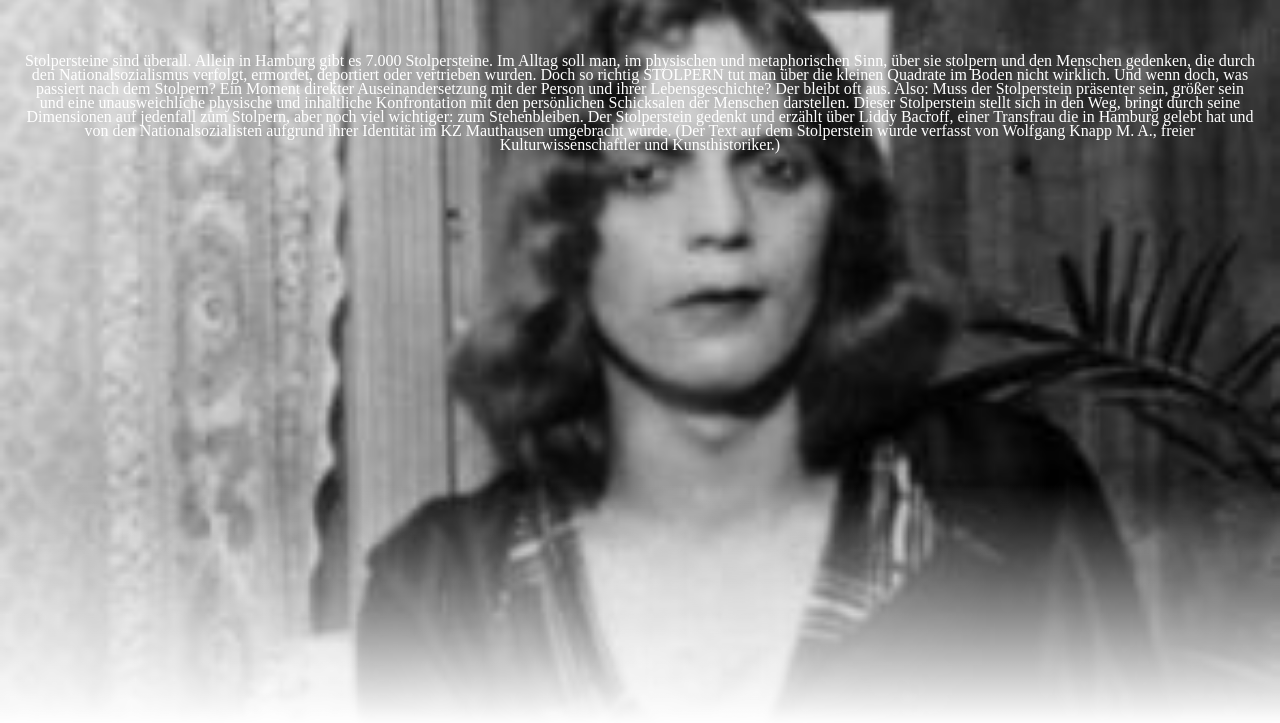
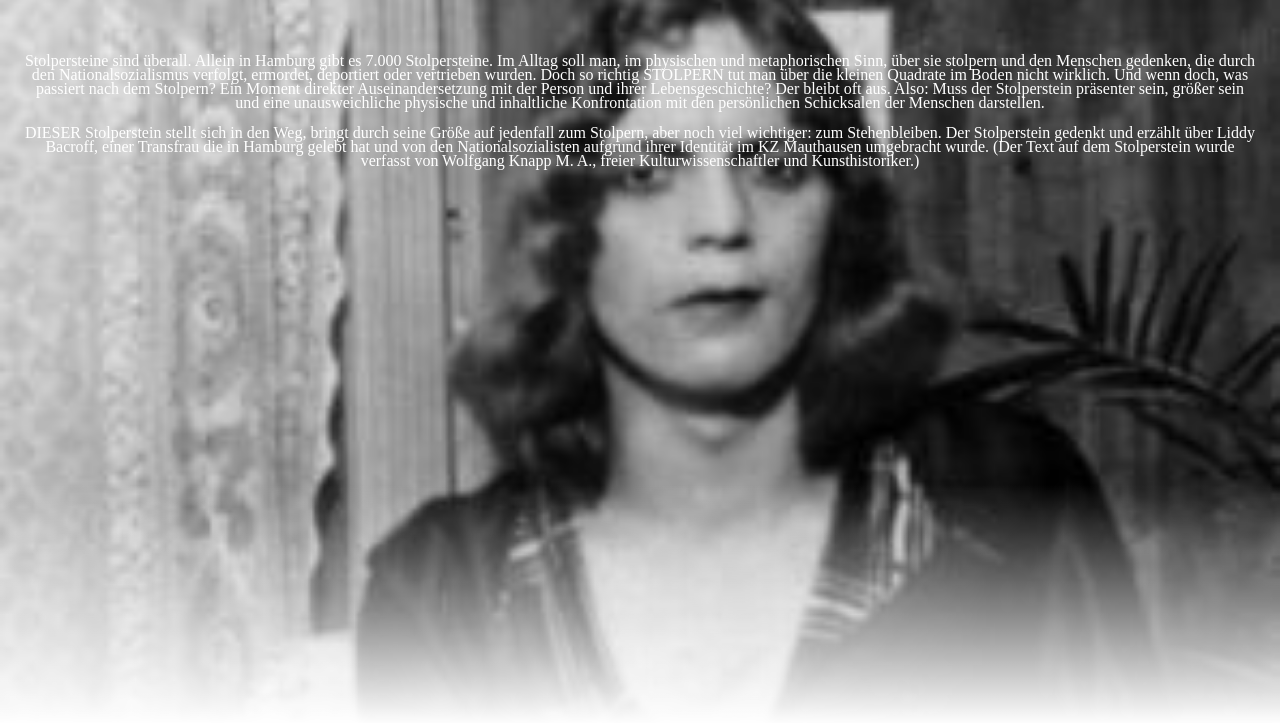
Before and after one commit to annikaluna-byte/Liddy_Bacroff, a plain HTML site: page index.html in a window 1280 px wide. Shown: the part 75-798 px from the top of the page. Drawn offline with nearby package versions, Linux system fonts and the light colour scheme; a web font is replaced by a local one.

Commit message:
Add files via upload

```diff
--- a/index.html
+++ b/index.html
@@ -51,7 +51,7 @@
   max-width: 100vw;
   text-align: center;
   box-sizing: border-box; /* Ensures padding doesn't affect width */
-  margin-bottom: 22px;
+  margin-bottom: -50px;
     background-color: transparent;
     color: white;
       }
@@ -82,9 +82,11 @@
                 scale="1.1 1.1 1.1">
   </model-viewer>
 <div class="text-box">
-  <span style="font-size:0.5em;">Stolpersteine sind überall. Allein in Hamburg gibt es 7.000 Stolpersteine. Im Alltag soll man, im physischen und metaphorischen Sinn, über sie stolpern und den Menschen gedenken, die durch den Nationalsozialismus verfolgt, ermordet, deportiert oder vertrieben wurden. Doch so richtig STOLPERN tut man über die kleinen Quadrate im Boden nicht wirklich. Und wenn doch, was passiert nach dem Stolpern? Ein Moment direkter Auseinandersetzung mit der Person und ihrer Lebensgeschichte? Der bleibt oft aus. Also: Muss der Stolperstein präsenter sein, größer sein und eine unausweichliche physische und inhaltliche Konfrontation mit den persönlichen Schicksalen der Menschen darstellen. Dieser Stolperstein stellt sich in den Weg, bringt durch seine Dimensionen auf jedenfall zum Stolpern, aber noch viel wichtiger: zum Stehenbleiben. Der Stolperstein gedenkt und erzählt über Liddy Bacroff, einer Transfrau die in Hamburg gelebt hat und von den Nationalsozialisten aufgrund ihrer Identität im KZ Mauthausen umgebracht wurde. (Der Text auf dem Stolperstein wurde verfasst von Wolfgang Knapp M. A., freier Kulturwissenschaftler und Kunsthistoriker.)
+  <span style="font-size:0.5em;">Stolpersteine sind überall. Allein in Hamburg gibt es 7.000 Stolpersteine. Im Alltag soll man, im physischen und metaphorischen Sinn, über sie stolpern und den Menschen gedenken, die durch den Nationalsozialismus verfolgt, ermordet, deportiert oder vertrieben wurden. Doch so richtig STOLPERN tut man über die kleinen Quadrate im Boden nicht wirklich. Und wenn doch, was passiert nach dem Stolpern? Ein Moment direkter Auseinandersetzung mit der Person und ihrer Lebensgeschichte? Der bleibt oft aus. Also: Muss der Stolperstein präsenter sein, größer sein und eine unausweichliche physische und inhaltliche Konfrontation mit den persönlichen Schicksalen der Menschen darstellen.
  </span>
 </div>
-
+   <div class="text-box">
+  <span style="font-size:0.5em;">DIESER Stolperstein stellt sich in den Weg, bringt durch seine Größe auf jedenfall zum Stolpern, aber noch viel wichtiger: zum Stehenbleiben. Der Stolperstein gedenkt und erzählt über Liddy Bacroff, einer Transfrau die in Hamburg gelebt hat und von den Nationalsozialisten aufgrund ihrer Identität im KZ Mauthausen umgebracht wurde. (Der Text auf dem Stolperstein wurde verfasst von Wolfgang Knapp M. A., freier Kulturwissenschaftler und Kunsthistoriker.)</span>
+</div>
 </body>
 </html>
```
